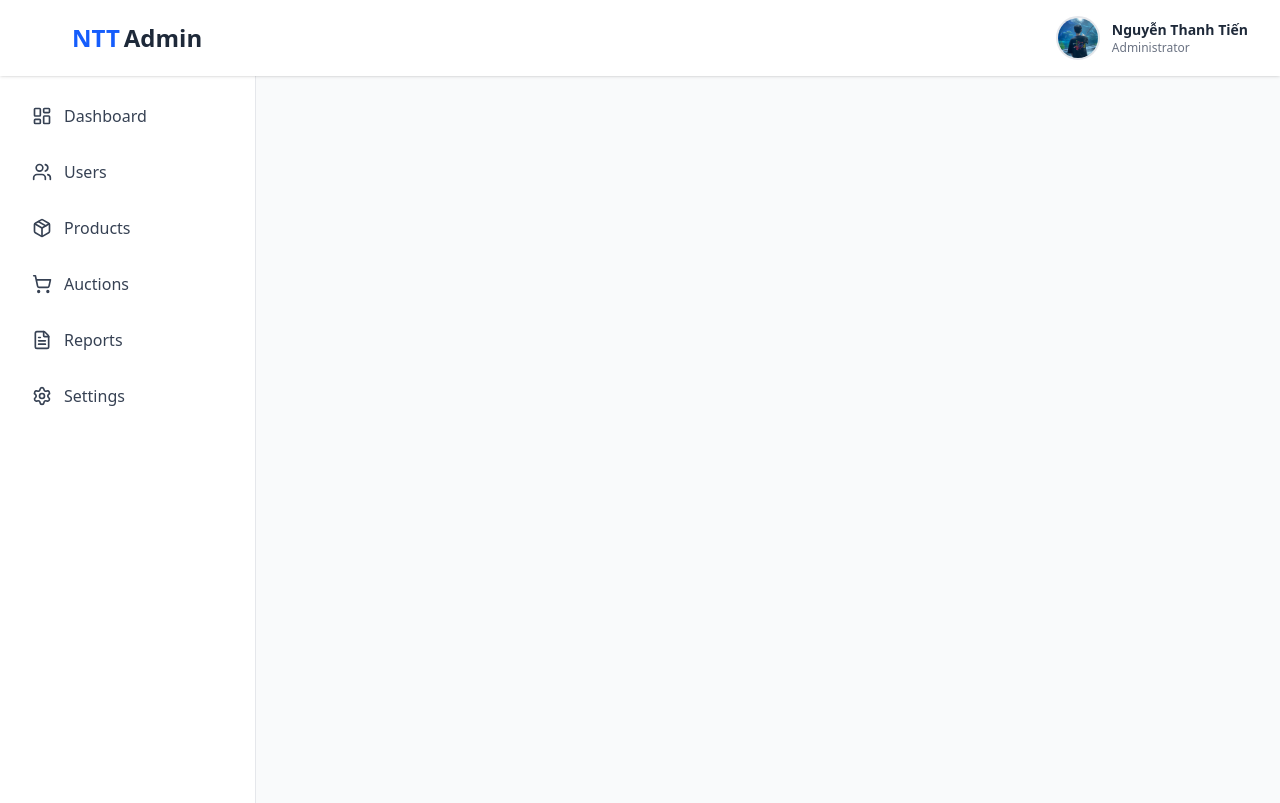
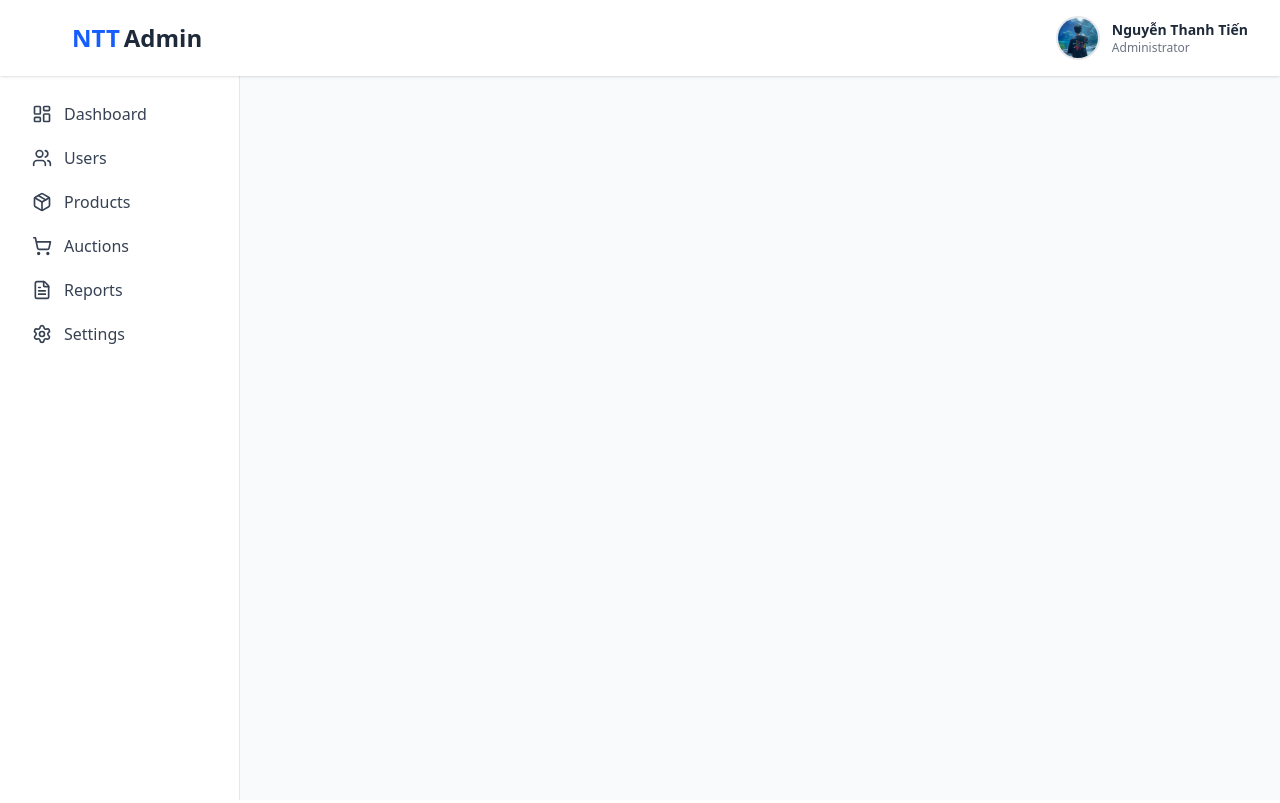
Before and after one commit to NguyenThanhTien539/online-auction-personal-project, a React (Vite) app in the folder frontend/: page /admin in a window 1280 px wide. Built offline with nearby package versions, Linux system fonts and the light colour scheme.

Commit message:
add sidebar UI

```diff
--- a/frontend/src/components/admin/Sidebar.tsx
+++ /dev/null
@@ -1,73 +0,0 @@
-import { NavLink } from "react-router-dom";
-import {
-  LayoutDashboard,
-  Users,
-  Package,
-  ShoppingCart,
-  Settings,
-  FileText,
-} from "lucide-react";
-
-export default function Sidebar() {
-  const menuItems = [
-    {
-      title: "Dashboard",
-      path: "/admin/dashboard",
-      icon: LayoutDashboard,
-    },
-    {
-      title: "Users",
-      path: "/admin/users",
-      icon: Users,
-    },
-    {
-      title: "Products",
-      path: "/admin/products",
-      icon: Package,
-    },
-    {
-      title: "Auctions",
-      path: "/admin/auctions",
-      icon: ShoppingCart,
-    },
-    {
-      title: "Reports",
-      path: "/admin/reports",
-      icon: FileText,
-    },
-    {
-      title: "Settings",
-      path: "/admin/settings",
-      icon: Settings,
-    },
-  ];
-
-  return (
-    <aside className="w-64 bg-white border-r border-gray-200 min-h-[calc(100vh-73px)] sticky top-[73px]">
-      <nav className="p-4">
-        <ul className="space-y-2">
-          {menuItems.map((item) => {
-            const Icon = item.icon;
-            return (
-              <li key={item.path}>
-                <NavLink
-                  to={item.path}
-                  className={({ isActive }) =>
-                    `flex items-center gap-3 px-4 py-3 rounded-lg transition-colors ${
-                      isActive
-                        ? "bg-blue-50 text-blue-600 font-medium"
-                        : "text-gray-700 hover:bg-gray-50"
-                    }`
-                  }
-                >
-                  <Icon size={20} />
-                  <span>{item.title}</span>
-                </NavLink>
-              </li>
-            );
-          })}
-        </ul>
-      </nav>
-    </aside>
-  );
-}
--- /dev/null
+++ b/frontend/src/configs/variable.config.ts
@@ -0,0 +1 @@
+export const path_admin = "admin";
--- a/frontend/src/views/admin/layouts/Default.tsx
+++ b/frontend/src/views/admin/layouts/Default.tsx
@@ -1,6 +1,6 @@
 import { Outlet } from "react-router-dom";
 import Header from "@/views/admin/partials/Header";
-import Sidebar from "@/components/admin/Sidebar";
+import Sidebar from "@/views/admin/partials/Sidebar";
 
 export default function DefaultLayout() {
   return (
--- /dev/null
+++ b/frontend/src/views/admin/partials/Sidebar.tsx
@@ -0,0 +1,75 @@
+import { NavLink } from "react-router-dom";
+import { path_admin } from "@/configs/variable.config";
+import {
+  LayoutDashboard,
+  Users,
+  Package,
+  ShoppingCart,
+  Settings,
+  FileText,
+} from "lucide-react";
+
+const menuItems = [
+  {
+    title: "Dashboard",
+    path: `/${path_admin}/dashboard`,
+    icon: LayoutDashboard,
+  },
+  {
+    title: "Users",
+    path: `/${path_admin}/users`,
+    icon: Users,
+  },
+  {
+    title: "Products",
+    path: `/${path_admin}/products`,
+    icon: Package,
+  },
+  {
+    title: "Auctions",
+    path: `/${path_admin}/auctions`,
+    icon: ShoppingCart,
+  },
+  {
+    title: "Reports",
+    path: `/${path_admin}/reports`,
+    icon: FileText,
+  },
+  {
+    title: "Settings",
+    path: `/${path_admin}/settings`,
+    icon: Settings,
+  },
+];
+
+export default function Sidebar() {
+  return (
+    <>
+      <aside className="w-60 border-r border-gray-200 min-h-[calc(100vh-76px)] sticky top-[76px] bg-white">
+        <nav className="p-4">
+          <ul className="space-y-">
+            {menuItems.map((item) => {
+              return (
+                <li key={item.path}>
+                  <NavLink
+                    to={item.path}
+                    className={({ isActive }) =>
+                      `flex items-center gap-3 px-4 py-2.5 rounded-lg transition-colors ${
+                        isActive
+                          ? "bg-blue-500 text-white font-medium"
+                          : "text-gray-700 font-medium hover:bg-gray-50"
+                      }`
+                    }
+                  >
+                    <item.icon size={20} />
+                    {item.title}
+                  </NavLink>
+                </li>
+              );
+            })}
+          </ul>
+        </nav>
+      </aside>
+    </>
+  );
+}
```
Also changed, not shown: frontend/src/components/admin/Footer.tsx (deleted), frontend/src/components/admin/Header.tsx (deleted), frontend/src/views/admin/partials/Sider.tsx (deleted).
